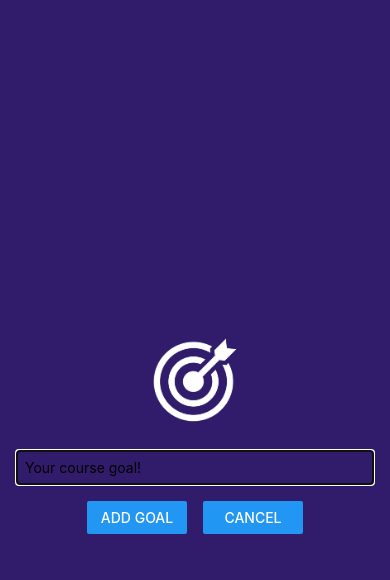
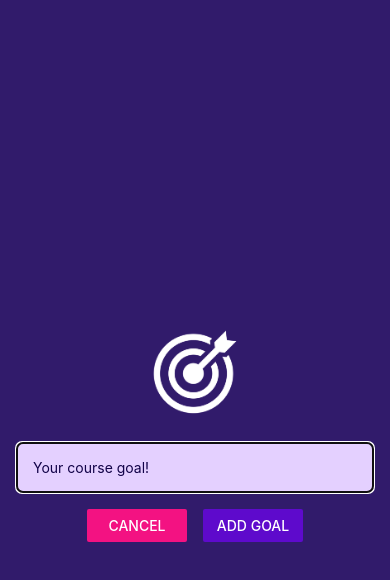
Before and after one commit to yusuf1980/react-native-create-goals, a React Native app: screen / in a window 390 px wide. Both pictures are taken after a click on the button "ADD NEW GOAL". Shown: the top 580 px of the page. Built offline with nearby package versions, Linux system fonts and the light colour scheme.

Commit message:
App finishing touches

```diff
--- a/App.js
+++ b/App.js
@@ -1,5 +1,6 @@
 import { useState } from "react";
 import { StyleSheet, View, FlatList, Button } from "react-native";
+import { StatusBar } from "expo-status-bar";
 
 import GoalItem from "./components/GoalItem";
 import GoalInput from "./components/GoalInput";
@@ -31,10 +32,12 @@
   }
 
   return (
+    <>
+      <StatusBar style="light" />
       <View style={styles.appContainer}>
         <Button
           title="Add New Goal"
-        color="#5e0acc"
+          color="#a065ec"
           onPress={StartAddGoalHandler}
         />
         <GoalInput
@@ -60,6 +63,7 @@
           />
         </View>
       </View>
+    </>
   );
 }
 
@@ -68,6 +72,7 @@
     flex: 1,
     paddingTop: 50,
     paddingHorizontal: 16,
+    backgroundColor: "#1e085a",
   },
   goalContainer: {
     flex: 5,
--- a/app.json
+++ b/app.json
@@ -5,6 +5,7 @@
     "version": "1.0.0",
     "orientation": "portrait",
     "icon": "./assets/icon.png",
+    "backgroundColor": "#le085a",
     "userInterfaceStyle": "light",
     "splash": {
       "image": "./assets/splash.png",
--- a/components/GoalInput.js
+++ b/components/GoalInput.js
@@ -1,5 +1,12 @@
 import { useState } from "react";
-import { StyleSheet, View, TextInput, Button, Modal, Image } from "react-native";
+import {
+  StyleSheet,
+  View,
+  TextInput,
+  Button,
+  Modal,
+  Image,
+} from "react-native";
 
 function GoalInput(props) {
   const [enterGoalText, setEnterGoalText] = useState("");
@@ -16,7 +23,10 @@
   return (
     <Modal visible={props.visible} animationType="slide">
       <View style={styles.inputContainer}>
-        <Image style={styles.image} source={require('../assets/images/goal.png')} />
+        <Image
+          style={styles.image}
+          source={require("../assets/images/goal.png")}
+        />
         <TextInput
           style={styles.textInput}
           placeholder="Your course goal!"
@@ -25,10 +35,10 @@
         />
         <View style={styles.buttonContainer}>
           <View style={styles.button}>
-            <Button title="Add Goal" onPress={addGoalHandler} />
+            <Button title="Cancel" onPress={props.onCancel} color="#f31282" />
           </View>
           <View style={styles.button}>
-            <Button title="Cancel" onPress={props.onCancel} />
+            <Button title="Add Goal" onPress={addGoalHandler} color="#5e0acc" />
           </View>
         </View>
       </View>
@@ -42,18 +52,21 @@
     justifyContent: "center",
     alignItems: "center",
     padding: 16,
-    backgroundColor: '#311b6b'
+    backgroundColor: "#311b6b",
   },
   image: {
     width: 100,
     height: 100,
-    margin: 20
+    margin: 20,
   },
   textInput: {
     borderWidth: 1,
-    borderColor: "#cccccc",
+    borderColor: "#e4d0ff",
+    backgroundColor: "#e4d0ff",
+    color: "#120348",
+    borderRadius: 6,
     width: "100%",
-    padding: 8,
+    padding: 16,
   },
   buttonContainer: {
     marginTop: 16,
@@ -61,8 +74,8 @@
   },
   button: {
     width: 100,
-    marginHorizontal: 8
-  }
+    marginHorizontal: 8,
+  },
 });
 
 export default GoalInput;
```
Lines whose indentation alone changed are shown as unchanged.
